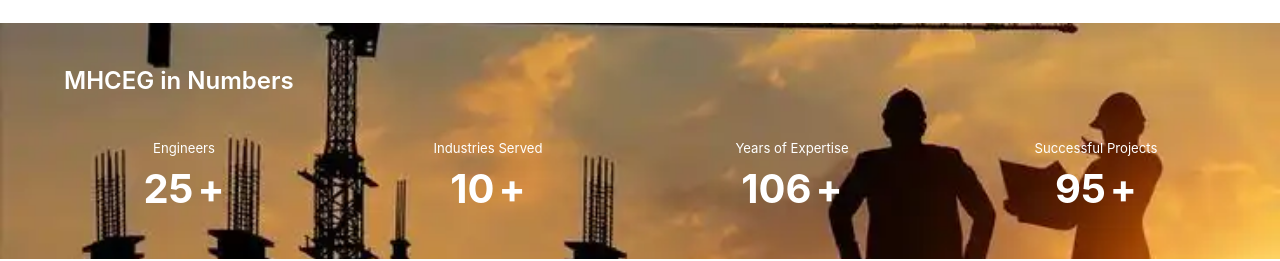
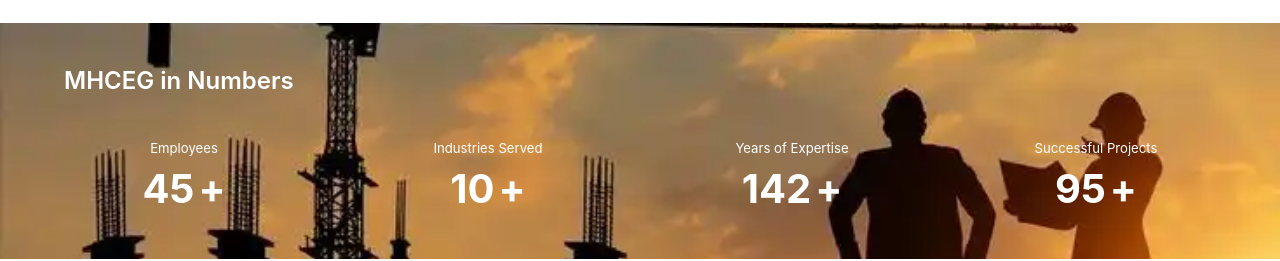
Before and after one commit to mhceg791-199/MHCEG-Website, a React (Vite) app: page / in a window 1280 px wide. Shown: the part 940-1201 px from the top of the page. Built offline with nearby package versions, Linux system fonts and the light colour scheme.

Commit message:
change numbers

```diff
--- a/src/components/shared/MHCEG-Numbers/MHCEG-Numbers.jsx
+++ b/src/components/shared/MHCEG-Numbers/MHCEG-Numbers.jsx
@@ -6,15 +6,15 @@
 function MHCEG_Numbers() {
   const { ref, inView } = useInView({ triggerOnce: true }); // Detects if in view once
   const oneHundred = useCountUp(100, inView, 6000);
-  const oneHundredFifty = useCountUp(150, inView, 8000);
+  const oneHundredFifty = useCountUp(200, inView, 8000);
   const ten = useCountUp(10, inView, 2000);
-  const twenty = useCountUp(25, inView, 4000);
+  const twenty = useCountUp(45, inView, 4000);
 
   const numbersDetails = [
     {
       number: twenty,
       icon: "+",
-      text: "Engineers",
+      text: "Employees",
     },
     {
       number: ten,
```
